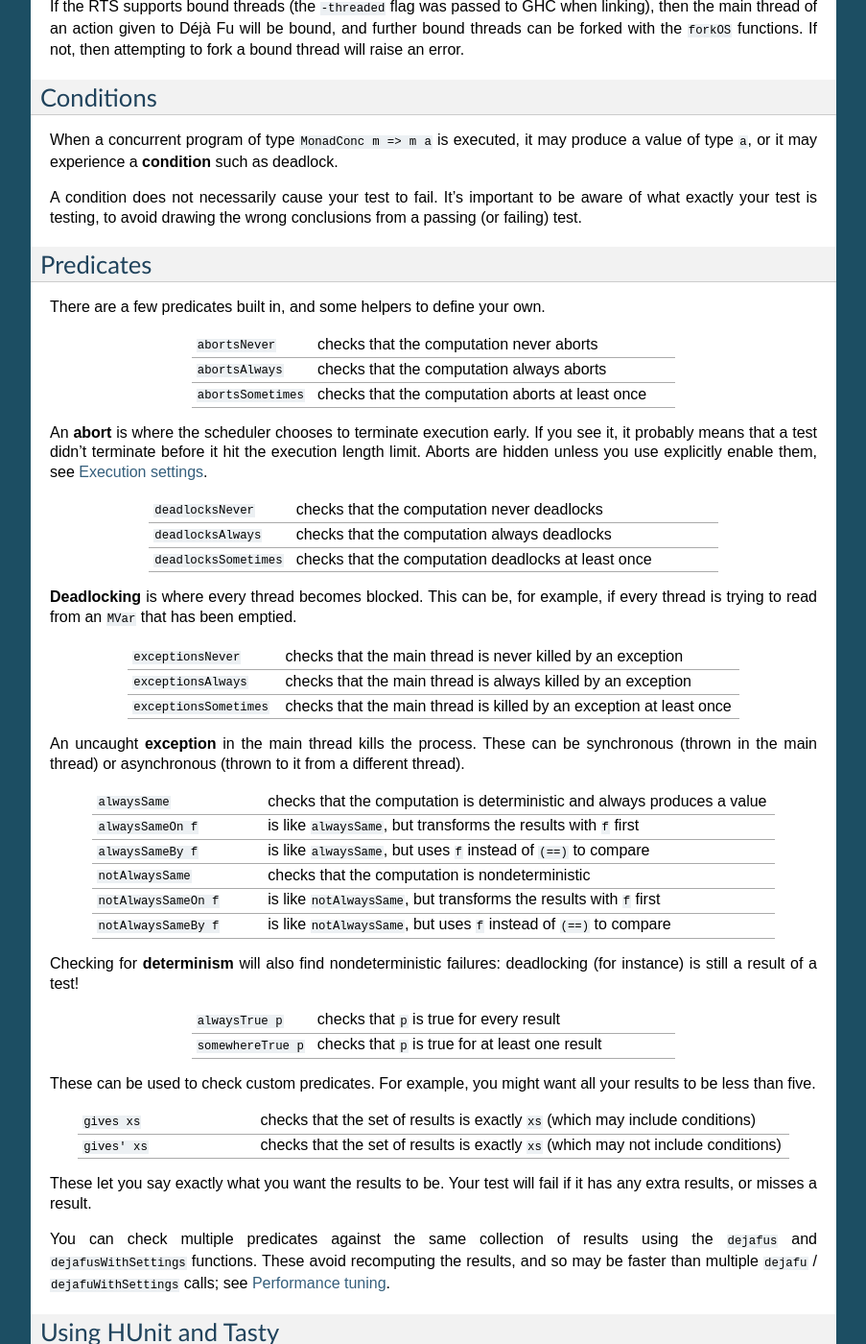
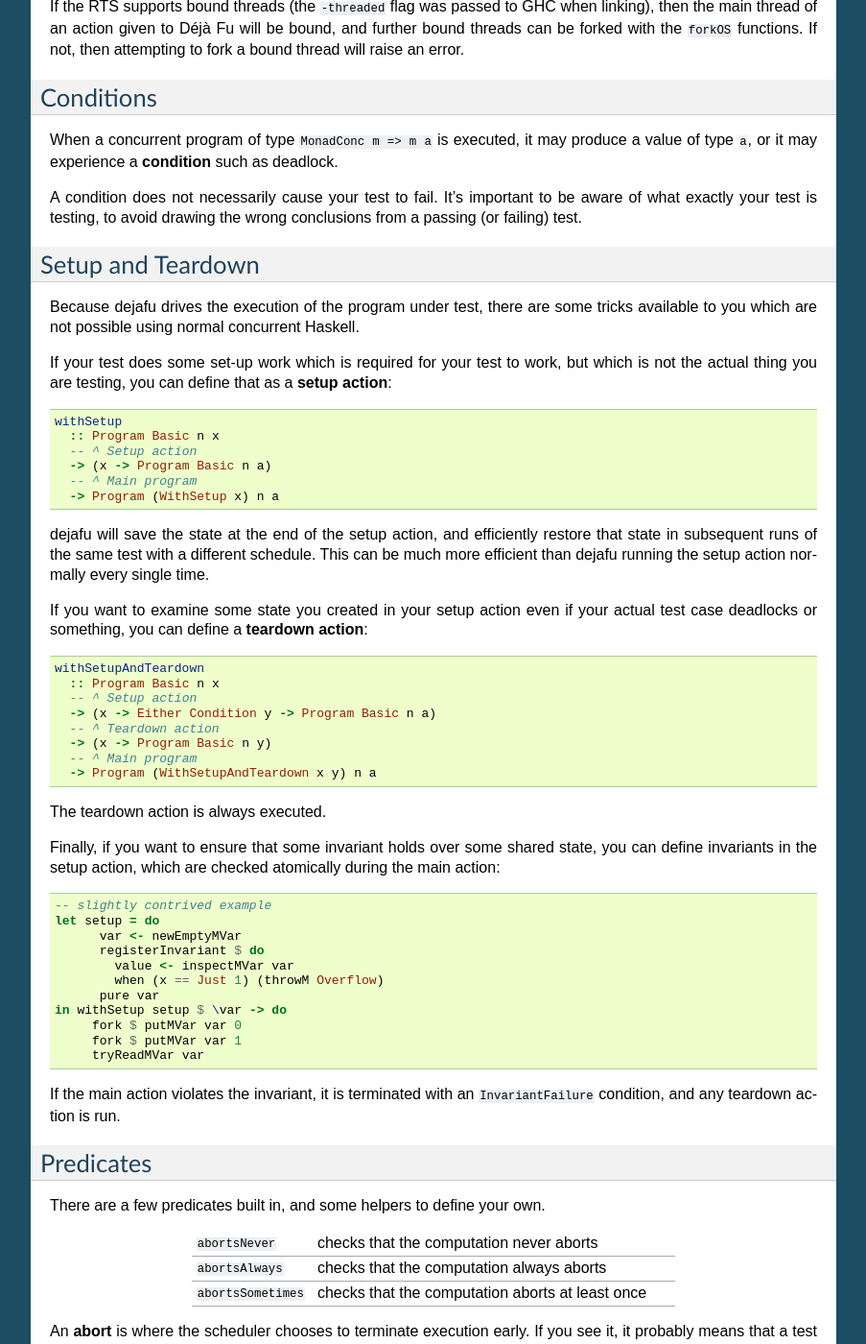
Before and after one commit to barrucadu/dejafu, a Sphinx documentation site: the page built from doc/unit_testing.rst, in a window 1280 px wide and 1400 px high, scrolled down 918 px. Shown: the whole window at 96% size, without its empty margins (198-1101 px from the left). Built offline with Sphinx 7.4.7, drawn with Linux system fonts in a browser that asks for light colours.

Commit message:
Add section on setup and teardown to website unit testing docs

```diff
--- a/doc/unit_testing.rst
+++ b/doc/unit_testing.rst
@@ -80,6 +80,70 @@ it may produce a value of type ``a``, or it may experience a
 A condition does not necessarily cause your test to fail.  It's
 important to be aware of what exactly your test is testing, to avoid
 drawing the wrong conclusions from a passing (or failing) test.
+
+
+Setup and Teardown
+------------------
+
+Because dejafu drives the execution of the program under test, there
+are some tricks available to you which are not possible using normal
+concurrent Haskell.
+
+If your test does some set-up work which is required for your test to
+work, but which is not the actual thing you are testing, you can
+define that as a **setup action**:
+
+.. code-block:: haskell
+
+  withSetup
+    :: Program Basic n x
+    -- ^ Setup action
+    -> (x -> Program Basic n a)
+    -- ^ Main program
+    -> Program (WithSetup x) n a
+
+dejafu will save the state at the end of the setup action, and
+efficiently restore that state in subsequent runs of the same test
+with a different schedule.  This can be much more efficient than
+dejafu running the setup action normally every single time.
+
+If you want to examine some state you created in your setup action
+even if your actual test case deadlocks or something, you can define a
+**teardown action**:
+
+.. code-block:: haskell
+
+  withSetupAndTeardown
+    :: Program Basic n x
+    -- ^ Setup action
+    -> (x -> Either Condition y -> Program Basic n a)
+    -- ^ Teardown action
+    -> (x -> Program Basic n y)
+    -- ^ Main program
+    -> Program (WithSetupAndTeardown x y) n a
+
+The teardown action is always executed.
+
+Finally, if you want to ensure that some invariant holds over some
+shared state, you can define invariants in the setup action, which are
+checked atomically during the main action:
+
+.. code-block:: haskell
+
+  -- slightly contrived example
+  let setup = do
+        var <- newEmptyMVar
+        registerInvariant $ do
+          value <- inspectMVar var
+          when (x == Just 1) (throwM Overflow)
+        pure var
+  in withSetup setup $ \var -> do
+       fork $ putMVar var 0
+       fork $ putMVar var 1
+       tryReadMVar var
+
+If the main action violates the invariant, it is terminated with an
+``InvariantFailure`` condition, and any teardown action is run.
 
 
 Predicates
```
